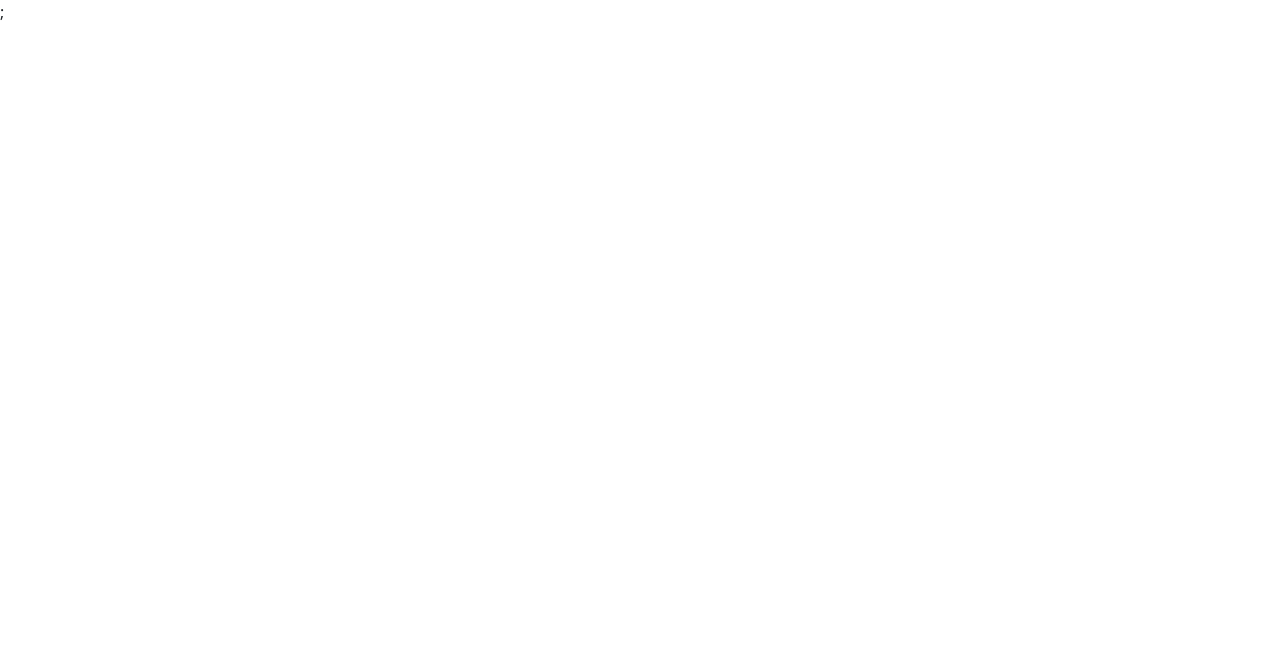
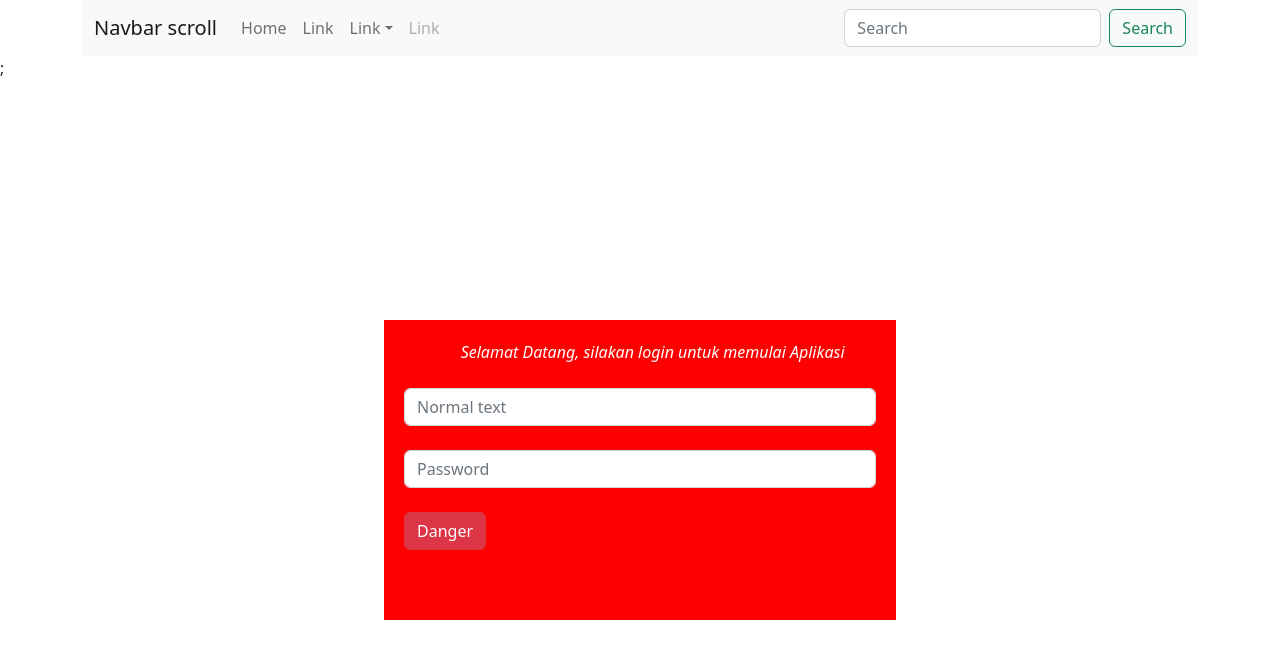
Before and after one commit to gerhanaaby/fe_teller_react, a React (Create React App) app: page /login in a window 1280 px wide. Before the commit this address had no page. Shown: the top 658 px of the page. Built offline with nearby package versions, Linux system fonts and the light colour scheme.

Commit message:
coba tambah bg untuk login

```diff
--- a/src/App.js
+++ b/src/App.js
@@ -4,14 +4,15 @@ import { Component } from 'react';
 import { BrowserRouter, Route, Routes } from 'react-router-dom';
 import Home from './pages/home';
 import 'bootstrap/dist/css/bootstrap.min.css';
+import Login from './pages/login';
 
 export default class App extends Component {
   render() {
     return(
       <BrowserRouter>
         <Routes>
-              {/* <Route  path="/login" element={<Login/>} exact/> */}
-              <Route  path="/home" element={<Home/>} exact/>
+              <Route  path="/login" element={<Login/>} exact/>
+              {/* <Route  path="/home" element={<Home/>} exact/> */}
               {/* <Route  path="/setoran_tunai" element={<SetoranTunai/>} exact/> */}
             </Routes>
       </BrowserRouter>
--- /dev/null
+++ b/src/components/field_password.js
@@ -0,0 +1,11 @@
+import Form from 'react-bootstrap/Form';
+
+function FieldPassword() {
+  return (
+    <>
+      <Form.Control type="password" placeholder="Password" />
+    </>
+  );
+}
+
+export default FieldPassword;
--- /dev/null
+++ b/src/css/login.css
@@ -0,0 +1,21 @@
+.loginForm{
+    padding: 20px;
+    width: 50%;
+    width: 40%;
+    height: 300px;
+    position: absolute;
+    top: 40%;
+    left: 30%;
+    background-color: red;
+    color: wheat;
+}
+
+.welcomeText{
+    color: white;
+    text-align: center;
+    margin-left: 12%;
+}
+
+.back{
+    background-color: blue;
+}
--- a/src/pages/login.js
+++ b/src/pages/login.js
@@ -0,0 +1,29 @@
+import { width } from "@mui/system"
+import { Component, Fragment } from "react"
+import { Container, Row } from "react-bootstrap"
+import ButtonMain from "../components/button_main"
+import FieldPassword from "../components/field_password"
+import FieldText from "../components/field_text"
+import NavbarReact from "../components/navbar"
+import "./../css/login.css"
+
+export default class Login extends Component {
+
+    render() {
+
+      return (
+        <Container class=".back">
+            <NavbarReact/>
+            <div class="loginForm">
+                <i class="welcomeText">Selamat Datang, silakan login untuk memulai Aplikasi</i>
+                <br/><br/>
+                <FieldText/>
+                <br/>
+                <FieldPassword/>
+                <br/>
+                <ButtonMain/>
+            </div>
+        </Container>
+      )
+    }
+  }
```
